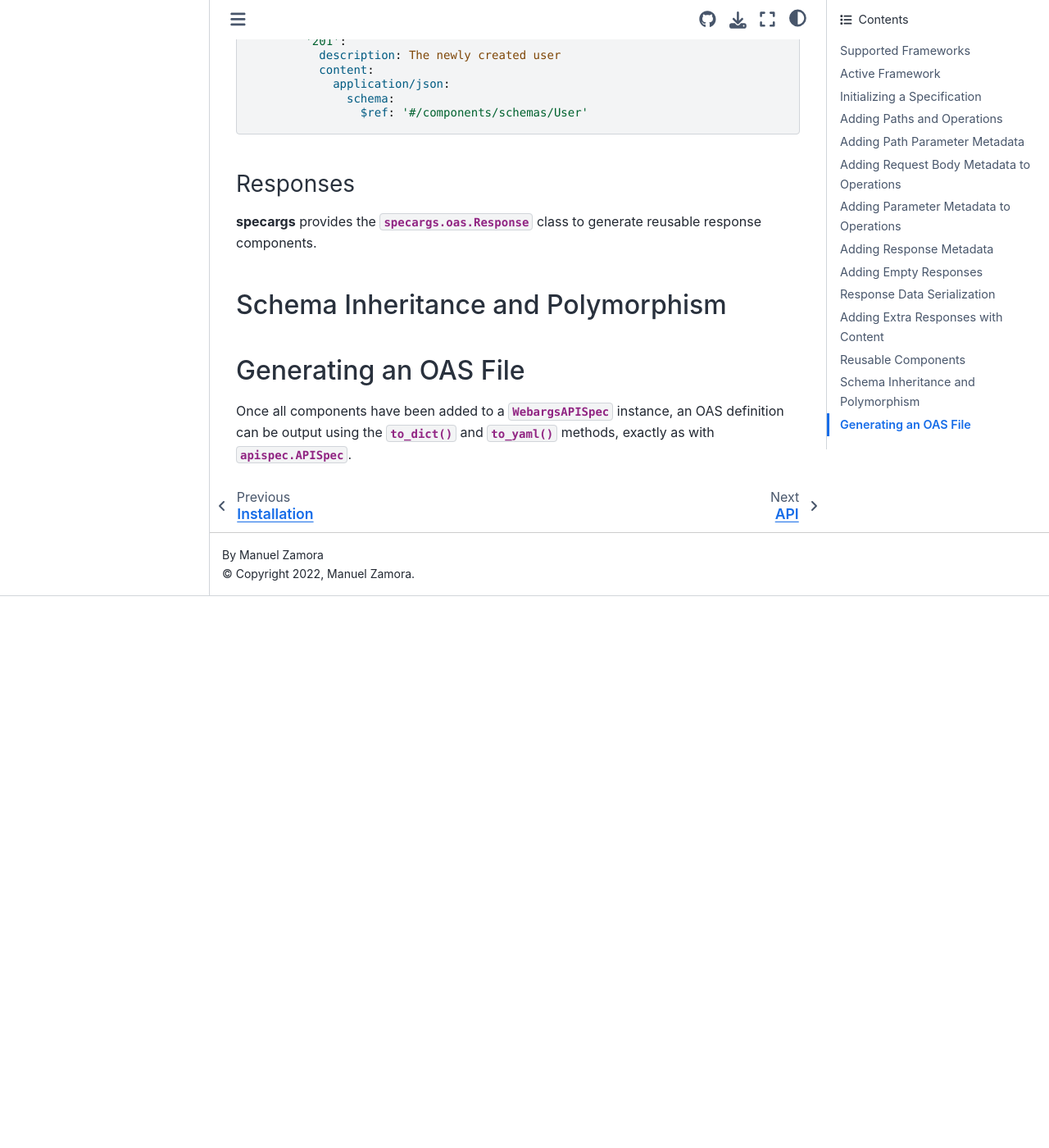
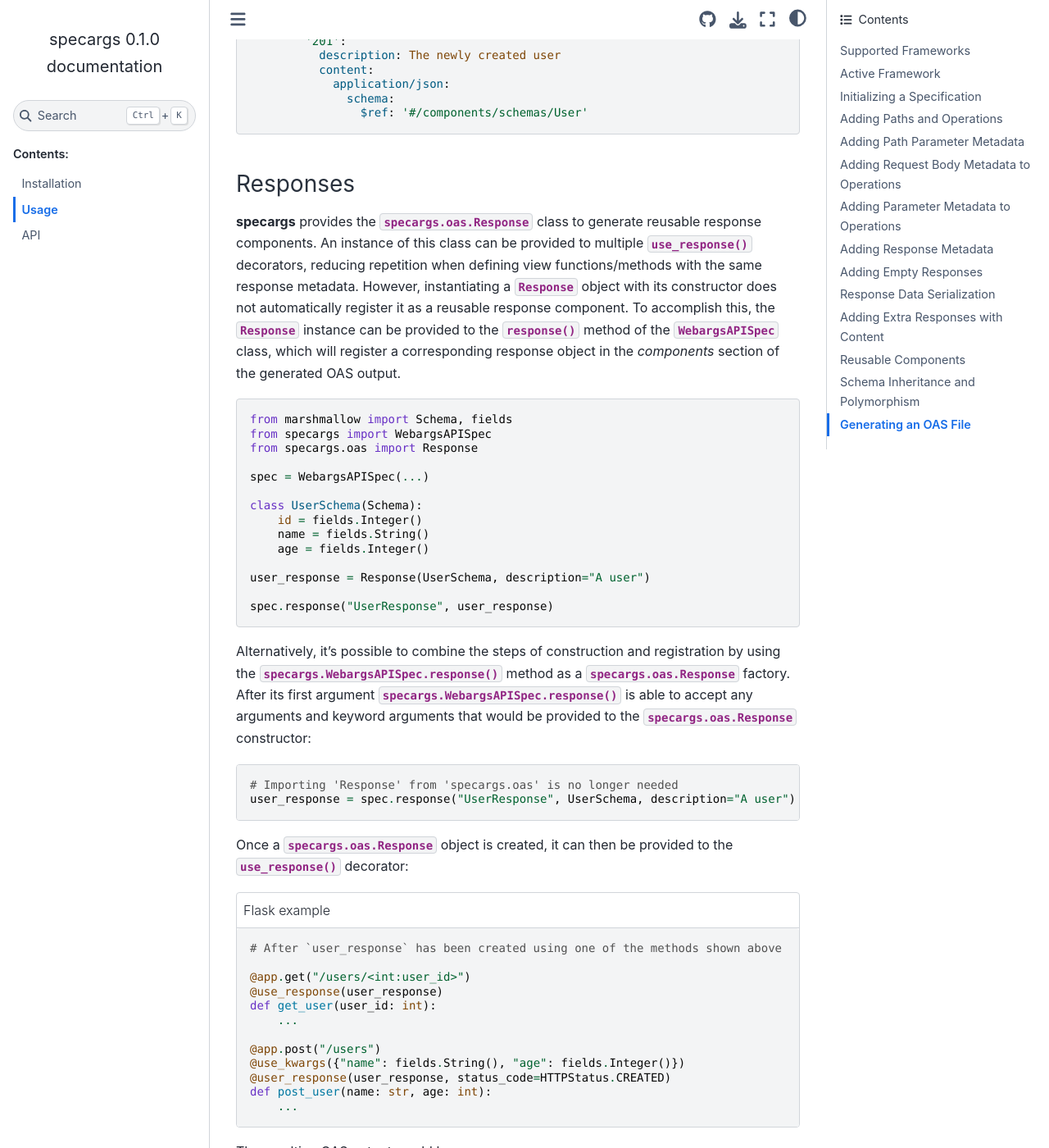
Before and after one commit to maz808/specargs, a Sphinx documentation site: the page built from docs/source/usage.rst, in a window 1280 px wide and 1400 px high, scrolled down 9954 px. Shown: the whole window at 82% size. Built offline with Sphinx 7.4.7 and the Sphinx Book theme 1.1.4, drawn with Linux system fonts in a browser that asks for light colours; before the commit the page ends 10681 px from its top, so only the background shows below that; some of the changed text lies outside the part shown.

Commit message:
Add reusable responses usage docs

```diff
--- a/docs/source/usage.rst
+++ b/docs/source/usage.rst
@@ -490,7 +490,109 @@ The above code will result in the following OAS output:
 Responses
 *********
 
-**specargs** provides the :class:`specargs.oas.Response` class to generate reusable response components.
+**specargs** provides the :class:`specargs.oas.Response` class to generate reusable response components. An instance of
+this class can be provided to multiple :func:`~specargs.use_response` decorators, reducing repetition when defining view
+functions/methods with the same response metadata. However, instantiating a :class:`~specargs.oas.Response` object with
+its constructor does not automatically register it as a reusable response component. To accomplish this, the
+:class:`~specargs.oas.Response` instance can be provided to the :meth:`~specargs.WebargsAPISpec.response` method of the
+:class:`~specargs.WebargsAPISpec` class, which will register a corresponding response object in the `components` section
+of the generated OAS output.
+
+.. code-block:: python
+
+    from marshmallow import Schema, fields
+    from specargs import WebargsAPISpec
+    from specargs.oas import Response
+
+    spec = WebargsAPISpec(...)
+
+    class UserSchema(Schema):
+        id = fields.Integer()
+        name = fields.String()
+        age = fields.Integer()
+
+    user_response = Response(UserSchema, description="A user")
+
+    spec.response("UserResponse", user_response)
+
+Alternatively, it's possible to combine the steps of construction and registration by using the
+:meth:`specargs.WebargsAPISpec.response` method as a :class:`specargs.oas.Response` factory. After its first argument
+:meth:`specargs.WebargsAPISpec.response` is able to accept any arguments and keyword arguments that would be provided to
+the :class:`specargs.oas.Response` constructor:
+
+.. code-block:: python
+
+    # Importing 'Response' from 'specargs.oas' is no longer needed
+    user_response = spec.response("UserResponse", UserSchema, description="A user")
+
+Once a :class:`specargs.oas.Response` object is created, it can then be provided to the :func:`~specargs.use_response` decorator:
+
+.. code-block:: python
+    :caption: Flask example
+
+    # After `user_response` has been created using one of the methods shown above
+
+    @app.get("/users/<int:user_id>")
+    @use_response(user_response)
+    def get_user(user_id: int):
+        ...
+
+    @app.post("/users")
+    @use_kwargs({"name": fields.String(), "age": fields.Integer()})
+    @user_response(user_response, status_code=HTTPStatus.CREATED)
+    def post_user(name: str, age: int):
+        ...
+
+The resulting OAS output would be:
+
+.. code-block:: yaml
+
+    components:
+      schemas:
+        User:
+          type: object
+          properties:
+            id:
+              type: integer
+            name:
+              type: string
+            age:
+              type: integer
+      responses:
+        UserResponse:
+          description: A user
+          content:
+            application/json:
+              schema:
+                $ref: '#/components/schemas/User'
+    paths:
+      /users:
+        post:
+          requestBody:
+            content:
+              application/json:
+                schema:
+                  type: object
+                  properties:
+                    name:
+                      type: string
+                    age:
+                      type: integer
+            required: true
+          responses:
+            '201':
+              $ref: '#/components/responses/UserResponse'
+      /users/{user_id}:
+        parameters:
+          - in: path
+            name: user_id
+            required: true
+            schema:
+              type: integer
+        get:
+          respones:
+            '200':
+              $ref: '#/components/responses/UserResponse'
 
 Schema Inheritance and Polymorphism
 -----------------------------------
```
